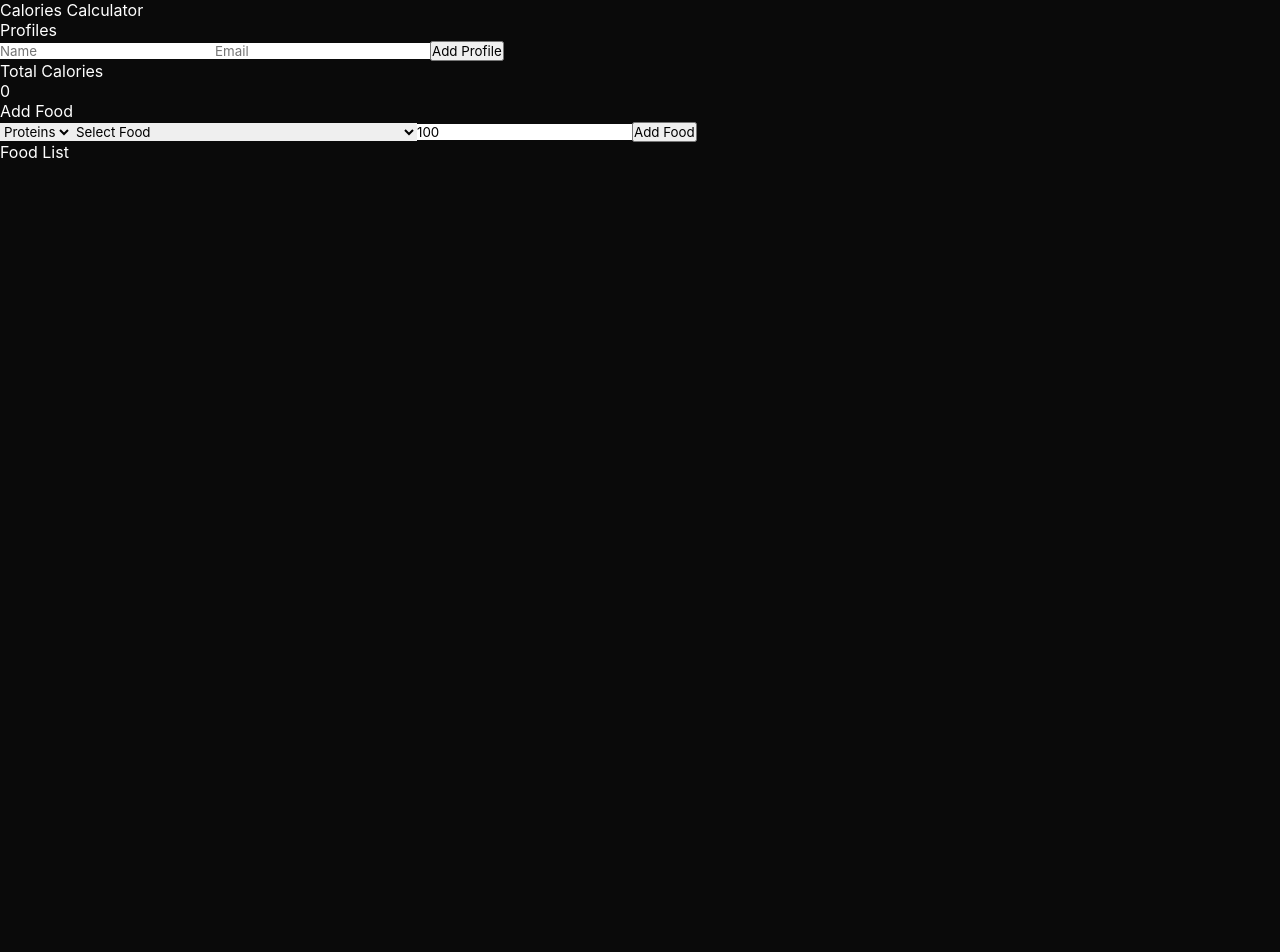
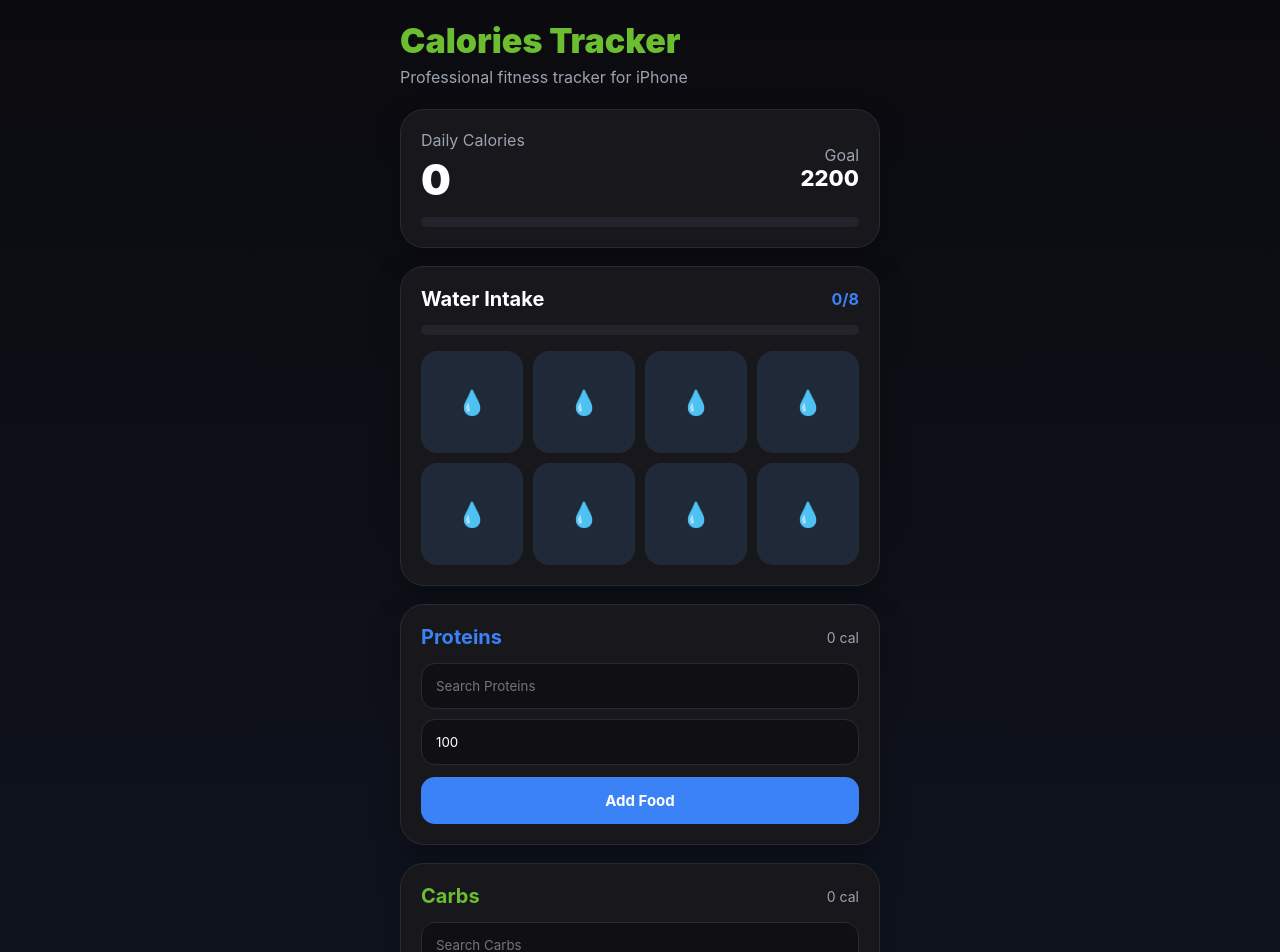
Before and after one commit to joe9911/Calories-Calculator, a React (Vite) app: page / in a window 1280 px wide. Shown: the top 952 px of the page. Before the commit the page ends 800 px from the top, so only its background shows below. Built offline with nearby package versions, Linux system fonts and the light colour scheme.

Commit message:
Update FoodTracker.jsx

```diff
--- a/src/FoodTracker.jsx
+++ b/src/FoodTracker.jsx
@@ -1,176 +1,425 @@
-import { useEffect, useState } from "react";
+import React, { useState, useEffect } from "react";
 
-/* PASTE YOUR FULL FOOD_DB HERE */
+const COLORS = {
+  bg: "#0b0b0f",
+  card: "#17171c",
+  border: "#2a2a33",
+  green: "#6abe30",
+  blue: "#3b82f6",
+  yellow: "#facc15",
+  text: "#ffffff",
+  muted: "#9ca3af",
+};
+
 const FOOD_DB = {
   proteins: [
-    { name: "Boiled Chicken Skinless Breast", unit: "100 gms", cal: 155 },
+    { name: "Chicken Breast", cal: 165 },
+    { name: "Egg Whites", cal: 17 },
+    { name: "Tuna", cal: 200 },
   ],
   carbs: [
-    { name: "Boiled Rice", unit: "100 gms", cal: 130 },
+    { name: "Rice", cal: 130 },
+    { name: "Banana", cal: 95 },
+    { name: "Oats", cal: 380 },
   ],
   fats: [
-    { name: "Olive Oil", unit: "teaspoon", cal: 45 },
+    { name: "Olive Oil", cal: 45 },
+    { name: "Almonds", cal: 580 },
+    { name: "Peanut Butter", cal: 600 },
   ],
 };
 
-export default function FoodTracker() {
-  const [profiles, setProfiles] = useState(() => {
-    return JSON.parse(localStorage.getItem("profiles")) || [];
+function ProgressBar({ value, max, color }) {
+  const percent = Math.min((value / max) * 100, 100);
+
+  return (
+    <div
+      style={{
+        height: 10,
+        background: "#23232b",
+        borderRadius: 999,
+        overflow: "hidden",
+      }}
+    >
+      <div
+        style={{
+          width: `${percent}%`,
+          height: "100%",
+          background: color,
+          borderRadius: 999,
+          transition: "0.3s",
+        }}
+      />
+    </div>
+  );
+}
+
+function Card({ children }) {
+  return (
+    <div
+      style={{
+        background: COLORS.card,
+        border: `1px solid ${COLORS.border}`,
+        borderRadius: 24,
+        padding: 20,
+        marginBottom: 18,
+        boxShadow: "0 10px 30px rgba(0,0,0,0.25)",
+      }}
+    >
+      {children}
+    </div>
+  );
+}
+
+function MacroSection({ title, color, foods, onAdd, items }) {
+  const [search, setSearch] = useState("");
+  const [selected, setSelected] = useState(null);
+  const [qty, setQty] = useState(100);
+
+  const filtered = foods.filter((f) =>
+    f.name.toLowerCase().includes(search.toLowerCase())
+  );
+
+  const addFood = () => {
+    if (!selected) return;
+
+    const calories = Math.round((selected.cal / 100) * qty);
+
+    onAdd({
+      name: selected.name,
+      qty,
+      cal: calories,
+    });
+
+    setSearch("");
+    setSelected(null);
+    setQty(100);
+  };
+
+  return (
+    <Card>
+      <div
+        style={{
+          display: "flex",
+          justifyContent: "space-between",
+          alignItems: "center",
+          marginBottom: 14,
+        }}
+      >
+        <h2 style={{ color, fontSize: 20 }}>{title}</h2>
+        <span style={{ color: COLORS.muted, fontSize: 14 }}>
+          {items.reduce((s, i) => s + i.cal, 0)} cal
+        </span>
+      </div>
+
+      <input
+        value={search}
+        onChange={(e) => setSearch(e.target.value)}
+        placeholder={`Search ${title}`}
+        style={{
+          width: "100%",
+          padding: 14,
+          borderRadius: 14,
+          border: `1px solid ${COLORS.border}`,
+          background: "#101014",
+          color: COLORS.text,
+          marginBottom: 10,
+        }}
+      />
+
+      {search && (
+        <div
+          style={{
+            maxHeight: 160,
+            overflowY: "auto",
+            marginBottom: 10,
+          }}
+        >
+          {filtered.map((food, index) => (
+            <div
+              key={index}
+              onClick={() => {
+                setSelected(food);
+                setSearch(food.name);
+              }}
+              style={{
+                padding: 12,
+                borderRadius: 12,
+                background:
+                  selected?.name === food.name ? `${color}33` : "#101014",
+                marginBottom: 8,
+                cursor: "pointer",
+              }}
+            >
+              <div style={{ color: COLORS.text }}>{food.name}</div>
+              <div style={{ color: COLORS.muted, fontSize: 12 }}>
+                {food.cal} cal per 100g
+              </div>
+            </div>
+          ))}
+        </div>
+      )}
+
+      <input
+        type="number"
+        value={qty}
+        onChange={(e) => setQty(e.target.value)}
+        placeholder="Quantity"
+        style={{
+          width: "100%",
+          padding: 14,
+          borderRadius: 14,
+          border: `1px solid ${COLORS.border}`,
+          background: "#101014",
+          color: COLORS.text,
+          marginBottom: 12,
+        }}
+      />
+
+      <button
+        onClick={addFood}
+        style={{
+          width: "100%",
+          padding: 14,
+          borderRadius: 14,
+          border: "none",
+          background: color,
+          color: "white",
+          fontWeight: 700,
+          fontSize: 15,
+          cursor: "pointer",
+        }}
+      >
+        Add Food
+      </button>
+
+      {items.length > 0 && (
+        <div style={{ marginTop: 16 }}>
+          {items.map((item, index) => (
+            <div
+              key={index}
+              style={{
+                background: "#101014",
+                padding: 14,
+                borderRadius: 14,
+                marginBottom: 10,
+              }}
+            >
+              <div style={{ color: COLORS.text, fontWeight: 600 }}>
+                {item.name}
+              </div>
+              <div style={{ color: COLORS.muted, fontSize: 13 }}>
+                {item.qty}g • {item.cal} cal
+              </div>
+            </div>
+          ))}
+        </div>
+      )}
+    </Card>
+  );
+}
+
+export default function App() {
+  const [profile, setProfile] = useState(() => {
+    const saved = localStorage.getItem("profile");
+    return saved
+      ? JSON.parse(saved)
+      : {
+          name: "",
+          calorieGoal: 2200,
+          waterGoal: 8,
+        };
   });
 
-  const [currentProfile, setCurrentProfile] = useState("");
-  const [email, setEmail] = useState("");
+  const [log, setLog] = useState(() => {
+    const saved = localStorage.getItem("log");
+    return saved
+      ? JSON.parse(saved)
+      : {
+          proteins: [],
+          carbs: [],
+          fats: [],
+        };
+  });
 
-  const [selectedCategory, setSelectedCategory] = useState("proteins");
-  const [selectedFood, setSelectedFood] = useState("");
-  const [grams, setGrams] = useState(100);
-
-  const [foods, setFoods] = useState(() => {
-    return JSON.parse(localStorage.getItem("foods")) || [];
+  const [water, setWater] = useState(() => {
+    const saved = localStorage.getItem("water");
+    return saved ? JSON.parse(saved) : 0;
   });
 
   useEffect(() => {
-    localStorage.setItem("foods", JSON.stringify(foods));
-  }, [foods]);
+    localStorage.setItem("profile", JSON.stringify(profile));
+  }, [profile]);
 
   useEffect(() => {
-    localStorage.setItem("profiles", JSON.stringify(profiles));
-  }, [profiles]);
+    localStorage.setItem("log", JSON.stringify(log));
+  }, [log]);
 
-  const addProfile = () => {
-    if (!currentProfile) return;
+  useEffect(() => {
+    localStorage.setItem("water", JSON.stringify(water));
+  }, [water]);
 
-    const newProfile = {
-      name: currentProfile,
-      email,
-    };
-
-    setProfiles([...profiles, newProfile]);
-
-    setCurrentProfile("");
-    setEmail("");
-  };
-
-  const addFood = () => {
-    if (!selectedFood) return;
-
-    const food = FOOD_DB[selectedCategory].find(
-      (f) => f.name === selectedFood
-    );
-
-    if (!food) return;
-
-    let calories = food.cal;
-
-    if (food.unit.includes("100")) {
-      calories = Math.round((food.cal / 100) * grams);
-    }
-
-    const newFood = {
-      name: food.name,
-      grams,
-      calories,
-      unit: food.unit,
-    };
-
-    setFoods([...foods, newFood]);
-  };
-
-  const totalCalories = foods.reduce((sum, item) => sum + item.calories, 0);
+  const totalCalories = [
+    ...log.proteins,
+    ...log.carbs,
+    ...log.fats,
+  ].reduce((sum, item) => sum + item.cal, 0);
 
   return (
-    <div className="app">
-      <div className="title">Calories Calculator</div>
+    <div
+      style={{
+        minHeight: "100vh",
+        background: "linear-gradient(180deg,#0b0b0f,#111827)",
+        color: COLORS.text,
+        padding: 20,
+        fontFamily:
+          "-apple-system, BlinkMacSystemFont, 'SF Pro Display', sans-serif",
+      }}
+    >
+      <div
+        style={{
+          maxWidth: 480,
+          margin: "0 auto",
+          paddingBottom: 120,
+        }}
+      >
+        <div style={{ marginBottom: 22 }}>
+          <h1
+            style={{
+              fontSize: 34,
+              fontWeight: 900,
+              color: COLORS.green,
+              marginBottom: 6,
+            }}
+          >
+            Calories Tracker
+          </h1>
 
-      <div className="card">
-        <div className="section-title">Profiles</div>
+          <p style={{ color: COLORS.muted }}>
+            Professional fitness tracker for iPhone
+          </p>
+        </div>
 
-        <input
-          placeholder="Name"
-          value={currentProfile}
-          onChange={(e) => setCurrentProfile(e.target.value)}
+        <Card>
+          <div
+            style={{
+              display: "flex",
+              justifyContent: "space-between",
+              alignItems: "center",
+              marginBottom: 12,
+            }}
+          >
+            <div>
+              <div style={{ color: COLORS.muted, marginBottom: 4 }}>
+                Daily Calories
+              </div>
+              <div style={{ fontSize: 42, fontWeight: 900 }}>
+                {totalCalories}
+              </div>
+            </div>
+
+            <div style={{ textAlign: "right" }}>
+              <div style={{ color: COLORS.muted }}>Goal</div>
+              <div style={{ fontSize: 22, fontWeight: 800 }}>
+                {profile.calorieGoal}
+              </div>
+            </div>
+          </div>
+
+          <ProgressBar
+            value={totalCalories}
+            max={profile.calorieGoal}
+            color={COLORS.green}
+          />
+        </Card>
+
+        <Card>
+          <div
+            style={{
+              display: "flex",
+              justifyContent: "space-between",
+              alignItems: "center",
+              marginBottom: 14,
+            }}
+          >
+            <h2 style={{ fontSize: 20 }}>Water Intake</h2>
+            <span style={{ color: COLORS.blue, fontWeight: 700 }}>
+              {water}/{profile.waterGoal}
+            </span>
+          </div>
+
+          <ProgressBar
+            value={water}
+            max={profile.waterGoal}
+            color={COLORS.blue}
+          />
+
+          <div
+            style={{
+              display: "grid",
+              gridTemplateColumns: "repeat(4,1fr)",
+              gap: 10,
+              marginTop: 16,
+            }}
+          >
+            {Array.from({ length: profile.waterGoal }).map((_, index) => (
+              <button
+                key={index}
+                onClick={() => setWater(index + 1)}
+                style={{
+                  aspectRatio: 1,
+                  borderRadius: 16,
+                  border: "none",
+                  fontSize: 24,
+                  background: index < water ? "#1d4ed8" : "#1f2937",
+                  color: "white",
+                  cursor: "pointer",
+                }}
+              >
+                💧
+              </button>
+            ))}
+          </div>
+        </Card>
+
+        <MacroSection
+          title="Proteins"
+          color={COLORS.blue}
+          foods={FOOD_DB.proteins}
+          items={log.proteins}
+          onAdd={(item) =>
+            setLog((prev) => ({
+              ...prev,
+              proteins: [...prev.proteins, item],
+            }))
+          }
         />
 
-        <input
-          placeholder="Email"
-          value={email}
-          onChange={(e) => setEmail(e.target.value)}
+        <MacroSection
+          title="Carbs"
+          color={COLORS.green}
+          foods={FOOD_DB.carbs}
+          items={log.carbs}
+          onAdd={(item) =>
+            setLog((prev) => ({
+              ...prev,
+              carbs: [...prev.carbs, item],
+            }))
+          }
         />
 
-        <button onClick={addProfile}>Add Profile</button>
-
-        {profiles.map((p, i) => (
-          <div key={i} className="food-item">
-            <div>{p.name}</div>
-            <div className="small">{p.email}</div>
-          </div>
-        ))}
-      </div>
-
-      <div className="card">
-        <div className="section-title">Total Calories</div>
-        <div className="total">{totalCalories}</div>
-      </div>
-
-      <div className="card">
-        <div className="section-title">Add Food</div>
-
-        <select
-          value={selectedCategory}
-          onChange={(e) => {
-            setSelectedCategory(e.target.value);
-            setSelectedFood("");
-          }}
-        >
-          <option value="proteins">Proteins</option>
-          <option value="carbs">Carbs</option>
-          <option value="fats">Fats</option>
-        </select>
-
-        <select
-          value={selectedFood}
-          onChange={(e) => setSelectedFood(e.target.value)}
-        >
-          <option value="">Select Food</option>
-
-          {FOOD_DB[selectedCategory].map((food, i) => (
-            <option key={i} value={food.name}>
-              {food.name} — {food.cal} cal ({food.unit})
-            </option>
-          ))}
-        </select>
-
-        <input
-          type="number"
-          placeholder="Grams"
-          value={grams}
-          onChange={(e) => setGrams(e.target.value)}
+        <MacroSection
+          title="Fats"
+          color={COLORS.yellow}
+          foods={FOOD_DB.fats}
+          items={log.fats}
+          onAdd={(item) =>
+            setLog((prev) => ({
+              ...prev,
+              fats: [...prev.fats, item],
+            }))
+          }
         />
-
-        <button onClick={addFood}>Add Food</button>
-      </div>
-
-      <div className="card">
-        <div className="section-title">Food List</div>
-
-        {foods.map((food, i) => (
-          <div key={i} className="food-item">
-            <div>{food.name}</div>
-
-            <div className="small">
-              {food.grams} gms • {food.calories} calories
-            </div>
-
-            <button
-              className="delete"
-              onClick={() =>
-                setFoods(foods.filter((_, index) => index !== i))
-              }
-            >
-              Delete
-            </button>
-          </div>
-        ))}
       </div>
     </div>
   );
```
